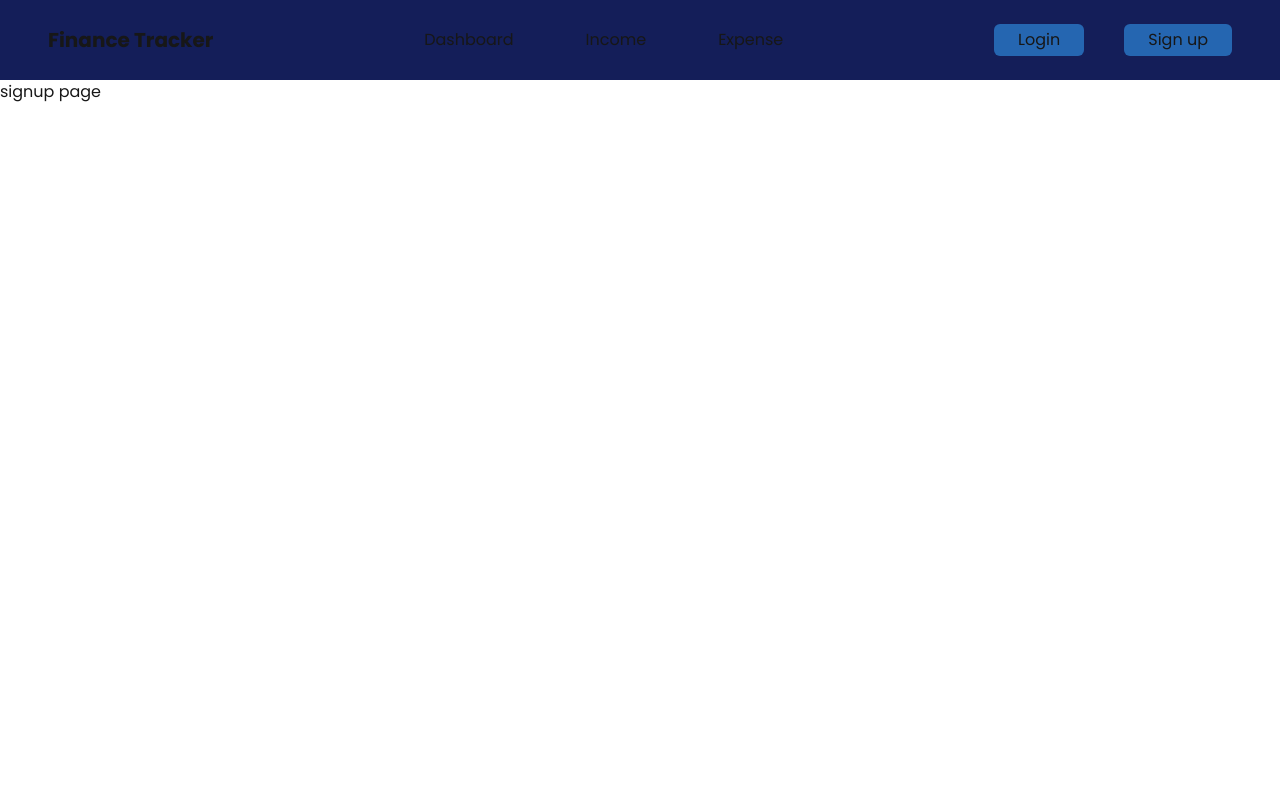
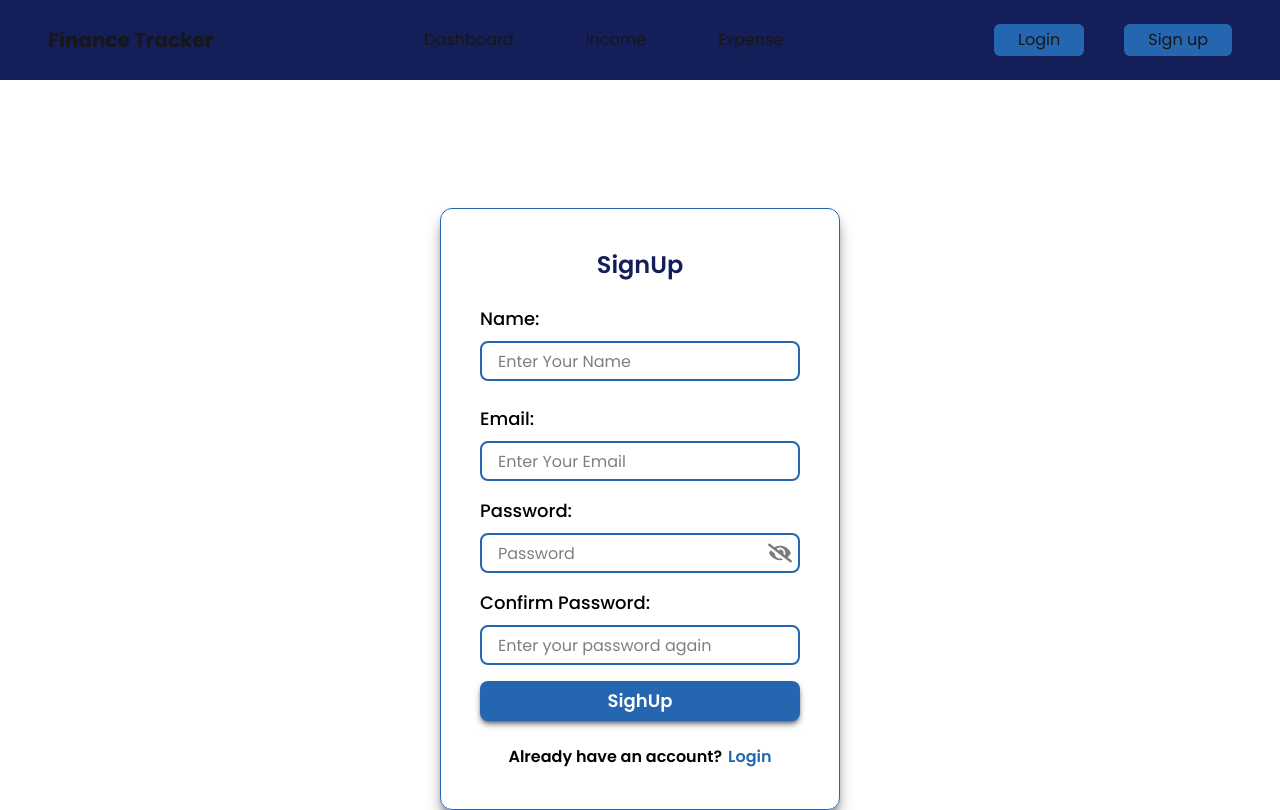
Before and after one commit to RamSivaSundaraKarthykeyan/finance-tracker-the-actual, a Next.js app: page /signup in a window 1280 px wide. Built offline with nearby package versions, Linux system fonts and the light colour scheme.

Commit message:
Completed Signup page and made a couple of changes to login page regarding its misalignment of the password field in it.

```diff
--- a/src/app/(pages)/login/page.js
+++ b/src/app/(pages)/login/page.js
@@ -1,5 +1,4 @@
 import Link from "next/link";
-import React from "react";
 import { FaEyeSlash } from "react-icons/fa";
 
 const login = () => {
--- a/src/app/(pages)/signup/page.js
+++ b/src/app/(pages)/signup/page.js
@@ -1,7 +1,64 @@
-import React from "react";
+import { FaEyeSlash } from "react-icons/fa";
+import Link from "next/link";
 
 const signup = () => {
-  return <div>signup page</div>;
+  return (
+    <div>
+      <div className="w-100 border border-lightBlue rounded-xl justify-center items-center flex flex-col p-10 mt-32 mx-auto shadow-lg/50">
+        <p className="text-darkBlue text-2xl font-semibold">SignUp</p>
+        <div className="mt-6">
+          <p className="text-black font-medium text-lg">Name:</p>
+          <input
+            placeholder="Enter Your Name"
+            className="text-black placeholder-#[#7c7c7c] border-2 rounded-lg border-lightBlue w-80 h-10 pl-4 mt-2"
+          ></input>
+        </div>
+        <div className="mt-6">
+          <p className="text-black font-medium text-lg">Email:</p>
+          <input
+            placeholder="Enter Your Email"
+            className="text-black placeholder-#[#7c7c7c] border-2 rounded-lg border-lightBlue w-80 h-10 pl-4 mt-2"
+          ></input>
+        </div>
+        <div className="mt-4 pl-6">
+          <p className="text-black font-medium text-lg">Password:</p>
+          <div className="flex items-center">
+            <input
+              placeholder="Password"
+              type="password"
+              className="text-black placeholder-#[#7c7c7c] border-2 rounded-lg border-lightBlue w-80 h-10 pl-4 mt-2"
+            ></input>
+            <FaEyeSlash
+              color="#7c7c7c"
+              className="relative top-1 right-8 size-6"
+            />
+          </div>
+        </div>
+        <div className="mt-4">
+          <p className="text-black font-medium text-lg">Confirm Password:</p>
+          <div className="flex items-center">
+            <input
+              placeholder="Enter your password again"
+              type="password"
+              className="text-black placeholder-#[#7c7c7c] border-2 rounded-lg border-lightBlue w-80 h-10 pl-4 mt-2"
+            ></input>
+          </div>
+        </div>
+        <button className="bg-lightBlue w-80 rounded-lg h-10 text-lg font-semibold text-white hover:bg-darkBlue transition duration-300 shadow-md/50 mt-4">
+          SighUp
+        </button>
+        <div className="flex gap-1.5 mt-6">
+          <p className="font-semibold text-black">Already have an account?</p>
+          <Link
+            href="/login"
+            className="text-lightBlue font-semibold hover:underline transistion duration-900"
+          >
+            Login
+          </Link>
+        </div>
+      </div>
+    </div>
+  );
 };
 
 export default signup;
```
